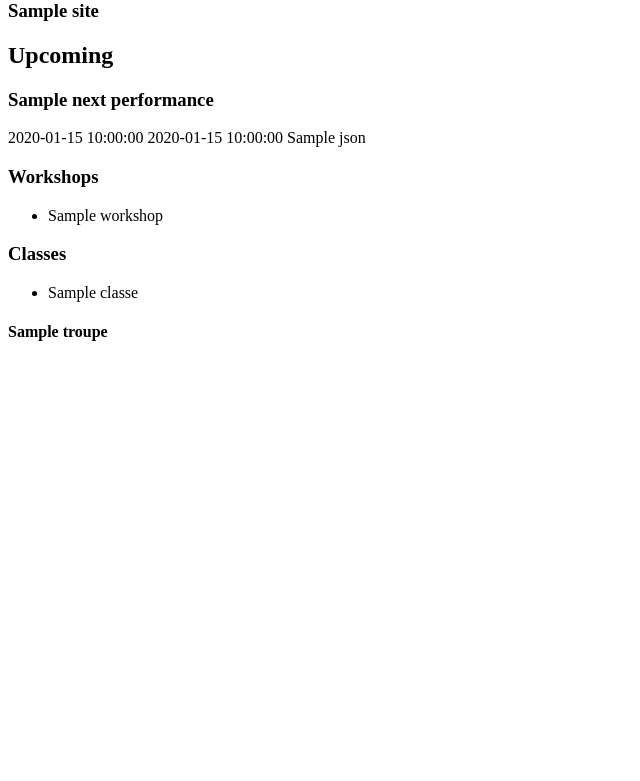
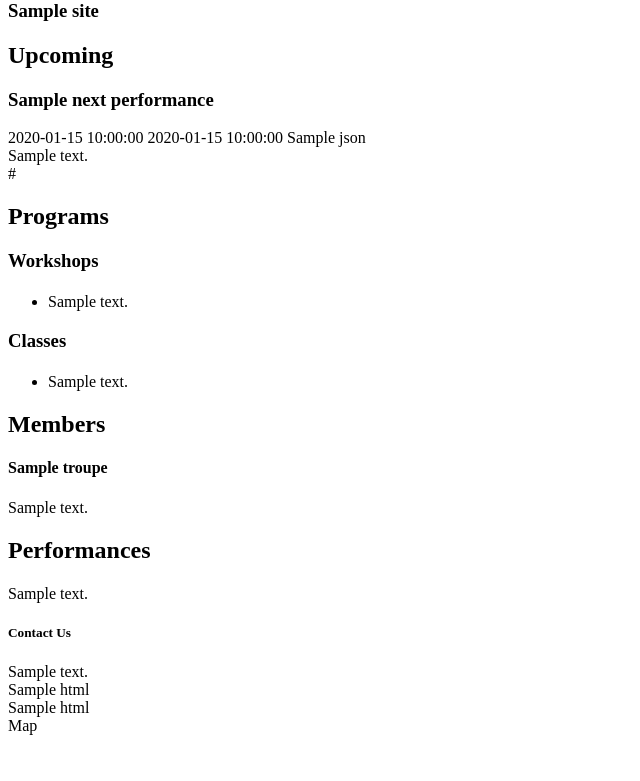
Before and after one commit to PSUGraphicDesign/colevity, a PHP site: template site/templates/home.php in a window 1280 px wide. Shown: the part 19-800 px from the top of the page, without its empty margins (0-640 px from the left). Run offline with PHP 8.4, Linux system fonts and the light colour scheme; the template is opened without the code that fills it: most values are stand-ins (such as "Sample title", 1, 10 or a date in 2020); data that the repository does not hold is empty; some libraries are stand-ins or nearby versions.

Commit message:
Homepage Giving, Contact, Location
Static class functions added and manipulated to fetch correct data

```diff
--- a/site/templates/home.php
+++ b/site/templates/home.php
@@ -11,21 +11,31 @@
 
   <? # Upcoming / Most Recent Performance ?>
 
-  <section class="upcoming">
+  <section id="upcoming" class="upcoming">
+    <article>
+      <div class="column full">
+        <h2>Upcoming</h2>
+      </div>
+    </article>
     <article class="centered-layout">
       <div class="column full">
-        <h2>Upcoming</h2>
         <h3><?= $next_performance->title() ?></h3>
         <div class="event-info">
           <span class="info time">
             <?= $next_performance->time() ?>
           </span>
           <span class="info date">
-            <?= $next_performance->date('M j, Y') ?>
+            <?= $next_performance->date('M j, Y', 'opening_date') ?>
           </span>
           <span class="info time">
             <?= $next_performance->location()->json('address') ?>
           </span>
+        </div>
+        <div class="event-description">
+          <?= $next_performance->description()->kirbytext() ?>
+        </div>
+        <div class="event-attend">
+          <?= $next_performance->purchase_tickets_link() ?>
         </div>
       </div>
     </article>
@@ -33,13 +43,21 @@
 
   <? # Programs ?>
 
-  <section class="programming">
+  <section id="programming" class="programming">
+    <article>
+      <div class="column full">
+        <h2>Programs</h2>
+      </div>
+    </article>
     <article>
       <div class="column half">
         <h3>Workshops</h3>
         <ul>
           <? foreach ( $workshops as $workshop ) { ?>
-            <li><?= $workshop->title() ?></li>
+            <li>
+              <h4><?= html::a($workshop->url(), $workshop->title()) ?></h4>
+              <?= $workshop->description()->kirbytext() ?>
+            </li>
           <? } ?>
         </ul>
       </div>
@@ -47,7 +65,10 @@
         <h3>Classes</h3>
         <ul>
           <? foreach ( $classes as $class ) { ?>
-            <li><?= $class->title() ?></li>
+            <li>
+              <h4><?= html::a($class->url(), $class->title()) ?></h4>
+              <?= $class->description()->kirbytext() ?>
+            </li>
           <? } ?>
         </ul>
       </div>
@@ -56,7 +77,12 @@
 
   <? # Members ?>
 
-  <section class="troupe-members">
+  <section id="members" class="troupe-members">
+    <article>
+      <div class="column full">
+        <h2>Members</h2>
+      </div>
+    </article>
     <article>
       <? foreach ( $troupe as $member ) { ?>
         <div class="column quarter troupe-member">
@@ -69,6 +95,73 @@
     </article>
   </section>
 
+  <? # Giving ?>
+
+  <section id="support" class="giving">
+    <article class="centered-layout">
+      <div class="column half">
+        <?= $giving->ask()->kirbytext() ?>
+      </div>
+    </article>
+  </section>
+
+  <? # Performances ?>
+
+  <section id="performances" class="performances">
+    <article>
+      <div class="column full">
+        <h2>Performances</h2>
+      </div>
+    </article>
+    <article>
+      <? foreach ( $performances as $performance ) { ?>
+        <div class="column quarter">
+          <h4><?= html::a($performance->url(), $performance->title()->html()) ?></h4>
+        </div>
+      <? } ?>
+    </article>
+  </section>
+
+  <? # Contact ?>
+
+  <section id="contact" class="contact">
+    <article class="centered-layout">
+      <div class="column two-thirds">
+        <?= html::img('/assets/images/logo-light.png', ['alt' => $site->title()]) ?>
+        <?= $contact->outreach()->kirbytext() ?>
+      </div>
+    </article>
+  </section>
+
+  <? # Location ?>
+
+  <section class="location">
+    <article>
+      <div class="column third">
+        <h5>Contact Us</h5>
+        <div class="address">
+          <?= $contact->address()->kirbytext() ?>
+        </div>
+        <div class="phone">
+          <?= $contact->phone()->html() ?>
+        </div>
+        <div class="email">
+          <?= $contact->email()->html() ?>
+        </div>
+        <div class="social-media">
+          <? foreach ($contact->social_media()->yaml() as $link ) { ?>
+            <?= CL::social_media_icon_for($link) ?>
+          <? } ?>
+        </div>
+      </div>
+    </article>
+    <article class="map">
+      <div class="column full">
+        Map
+      </div>
+    </article>
+  </section>
+
 </main>
 
 <? snippet('footer') ?>
```
Also changed, not shown: site/plugins/colevity.php (+9 -3 lines).
